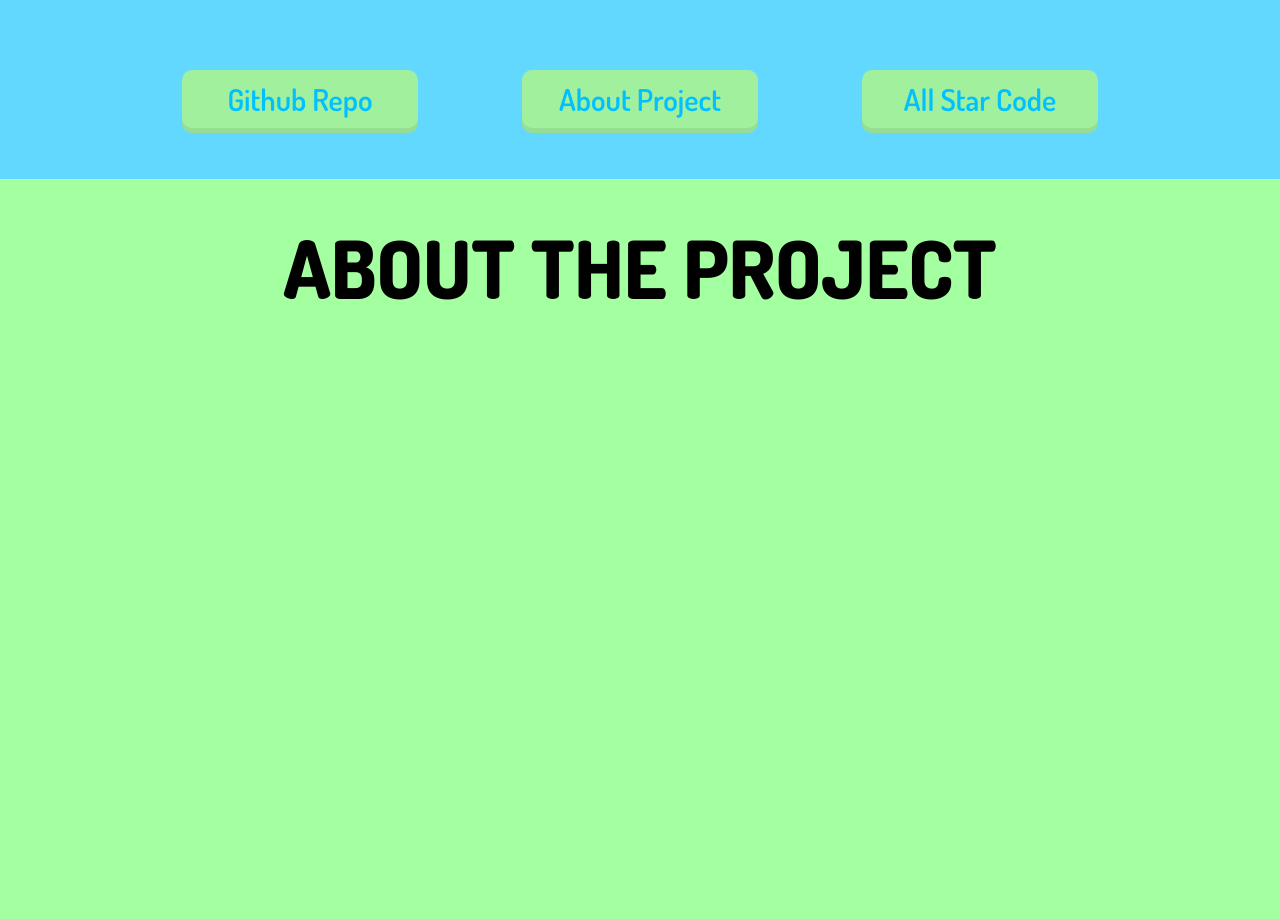
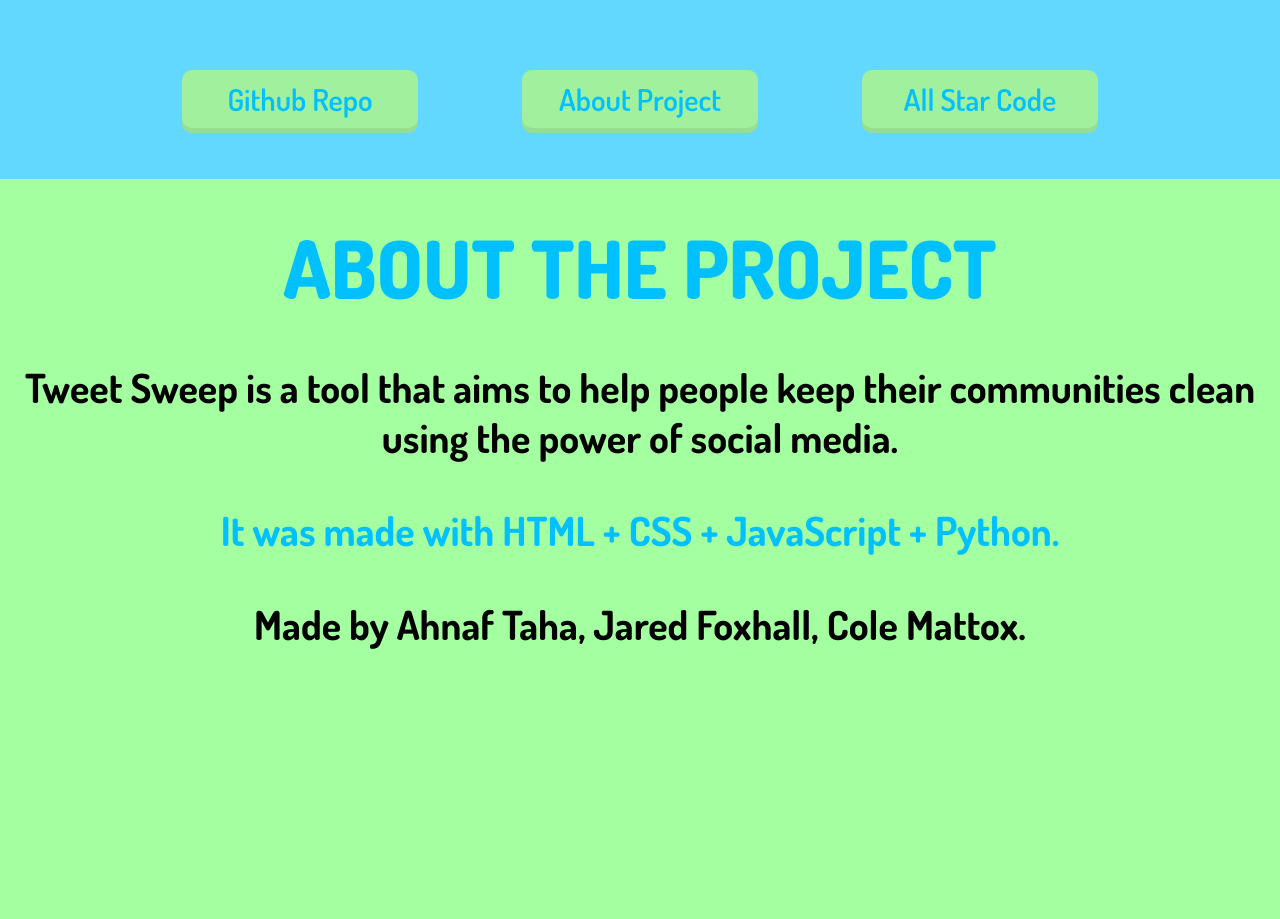
Before and after one commit to humford/SynchroDrive.github.io, a Sinatra app: page / in a window 1280 px wide. Shown: the part 561-1480 px from the top of the page. Run offline with Sinatra, Linux system fonts and the light colour scheme; some libraries are stand-ins or nearby versions.

Commit message:
TweetSweep Finals
Final changes to TweetSweep (t-7 hours till demo!)

```diff
--- a/app/views/index.erb
+++ b/app/views/index.erb
@@ -30,6 +30,9 @@
 
         <div id="about">
             <h1 class="projdata">ABOUT THE PROJECT</h1>
+            <p class="gov-data">Tweet Sweep is a tool that aims to help people keep their communities clean using the power of social media.</p>
+            <p class="gov-data gov-tools">It was made with HTML + CSS + JavaScript + Python.</p>
+            <p class="gov-data">Made by Ahnaf Taha, Jared Foxhall, Cole Mattox.</p>
         </div>
 
         <script src="https://code.jquery.com/jquery-3.1.0.min.js" integrity="sha256-cCueBR6CsyA4/9szpPfrX3s49M9vUU5BgtiJj06wt/s=" crossorigin="anonymous"></script>
--- a/public/css/launch.css
+++ b/public/css/launch.css
@@ -98,4 +98,16 @@ header {
     padding-top: 3%;
     font-family: 'Dosis', sans-serif;
     font-weight: 800;
+    color: #00C0FF;
 }
+.gov-data {
+    font-size: 40px;
+    text-align: center;
+    padding-top: 3%;
+    font-family: 'Dosis', sans-serif;
+    font-weight: 700;
+    margin: 5px;
+}
+.gov-tools {
+    color: #00C0FF;
+}
--- a/public/js/app-script.js
+++ b/public/js/app-script.js
@@ -91,3 +91,5 @@ function checkDatabase() {
 		overlayExist = 1;
 	});
 };
+
+checkLocation();
```
